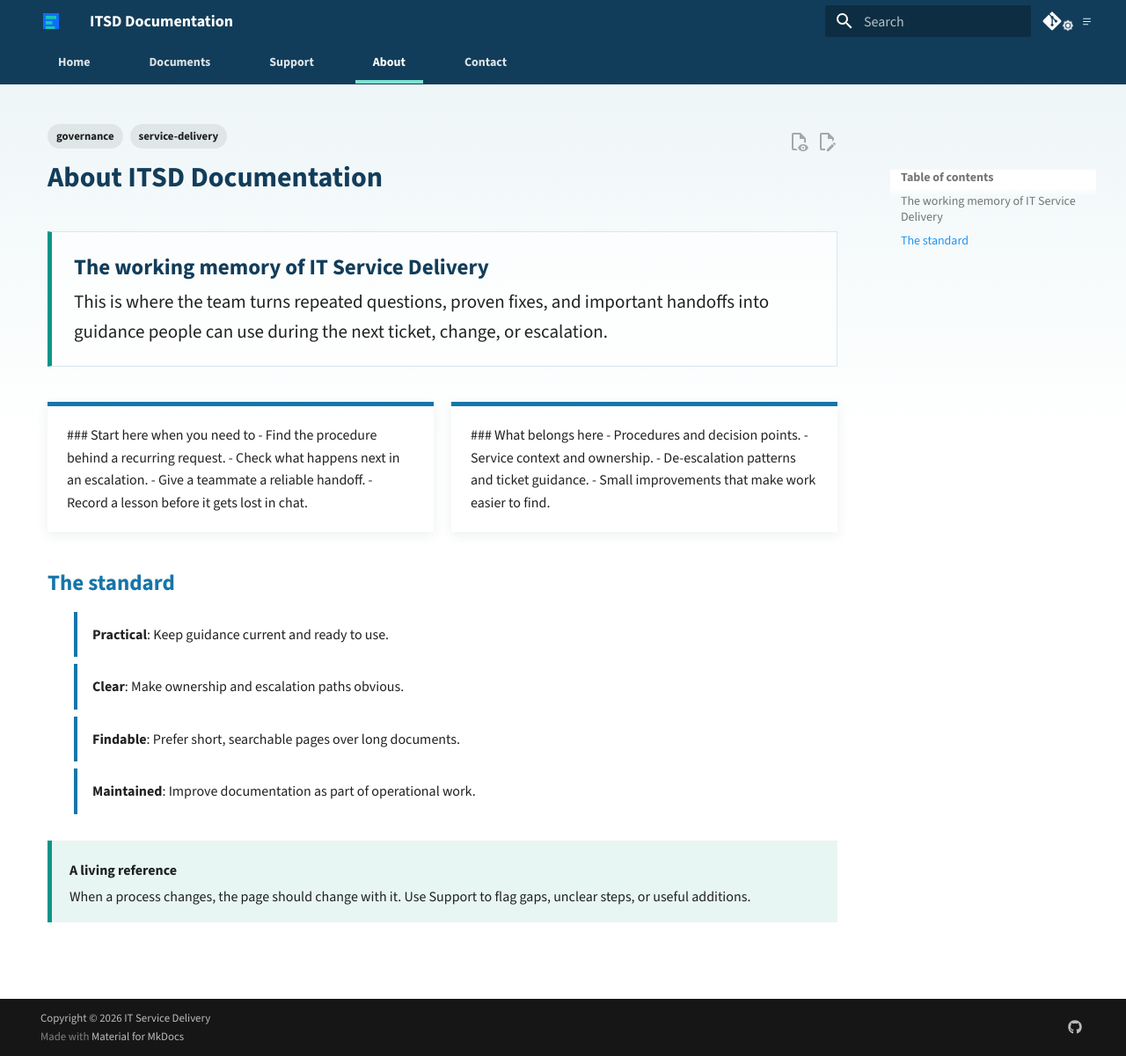
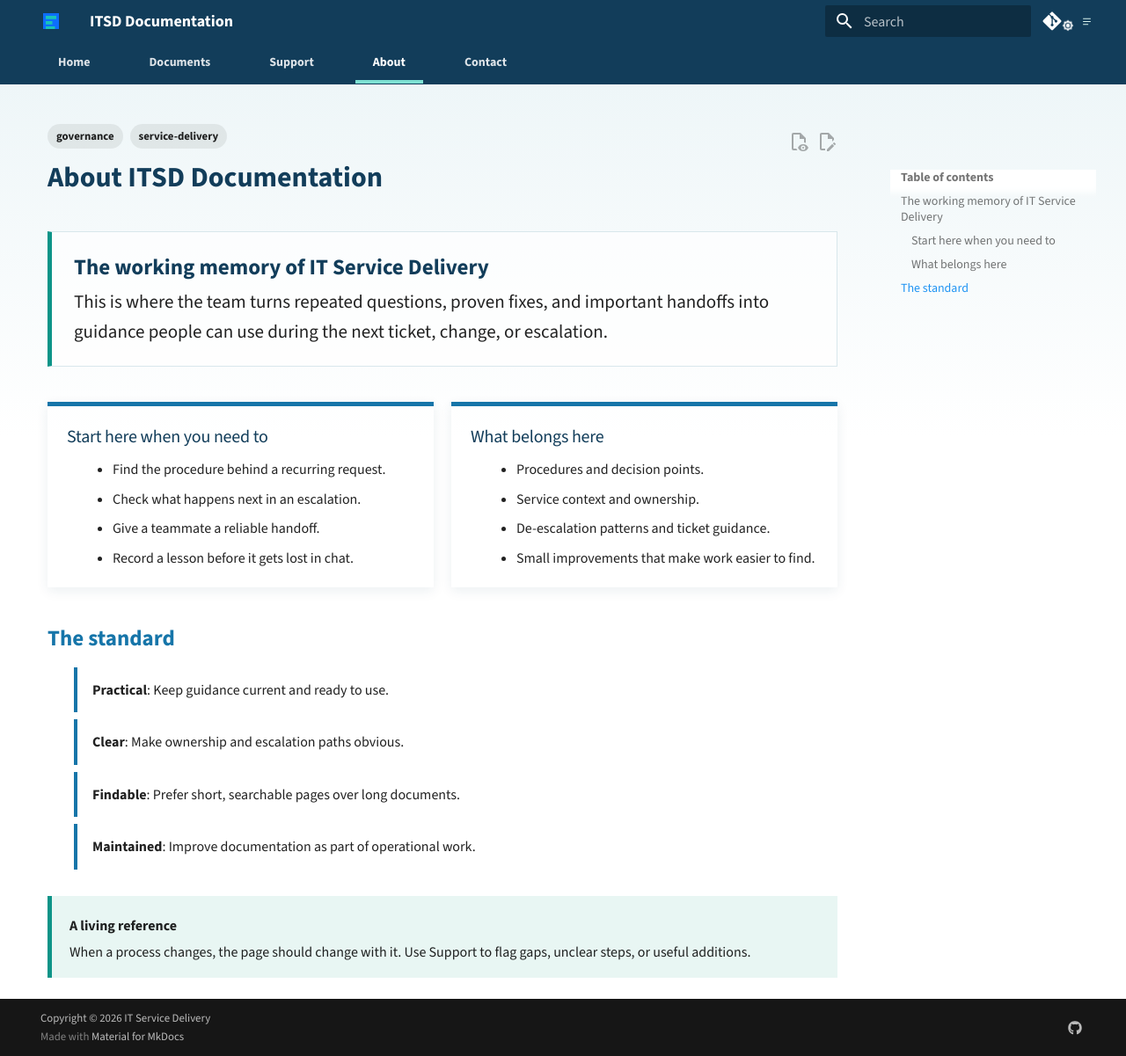
Before and after one commit to dgooding/mkdocs-basic, an MkDocs documentation site: the page built from docs/about.md, in a window 1280 px wide and 1201 px high. Shown: the whole window at 88% size. Built offline with MkDocs 1.6.1 and Material for MkDocs 9.7.7, drawn with Linux system fonts in a browser that asks for light colours; comment, search, counter and statistics services are not loaded.

Commit message:
docs: auto-update 2026-08-26 22:31:19

```diff
--- a/docs/about.md
+++ b/docs/about.md
@@ -16,7 +16,7 @@ This is where the team turns repeated questions, proven fixes, and important han
 
 <div class="itsd-about-brief" markdown>
 
-<div>
+<div markdown>
 
 ### Start here when you need to
 
@@ -27,7 +27,7 @@ This is where the team turns repeated questions, proven fixes, and important han
 
 </div>
 
-<div>
+<div markdown>
 
 ### What belongs here
 
```
